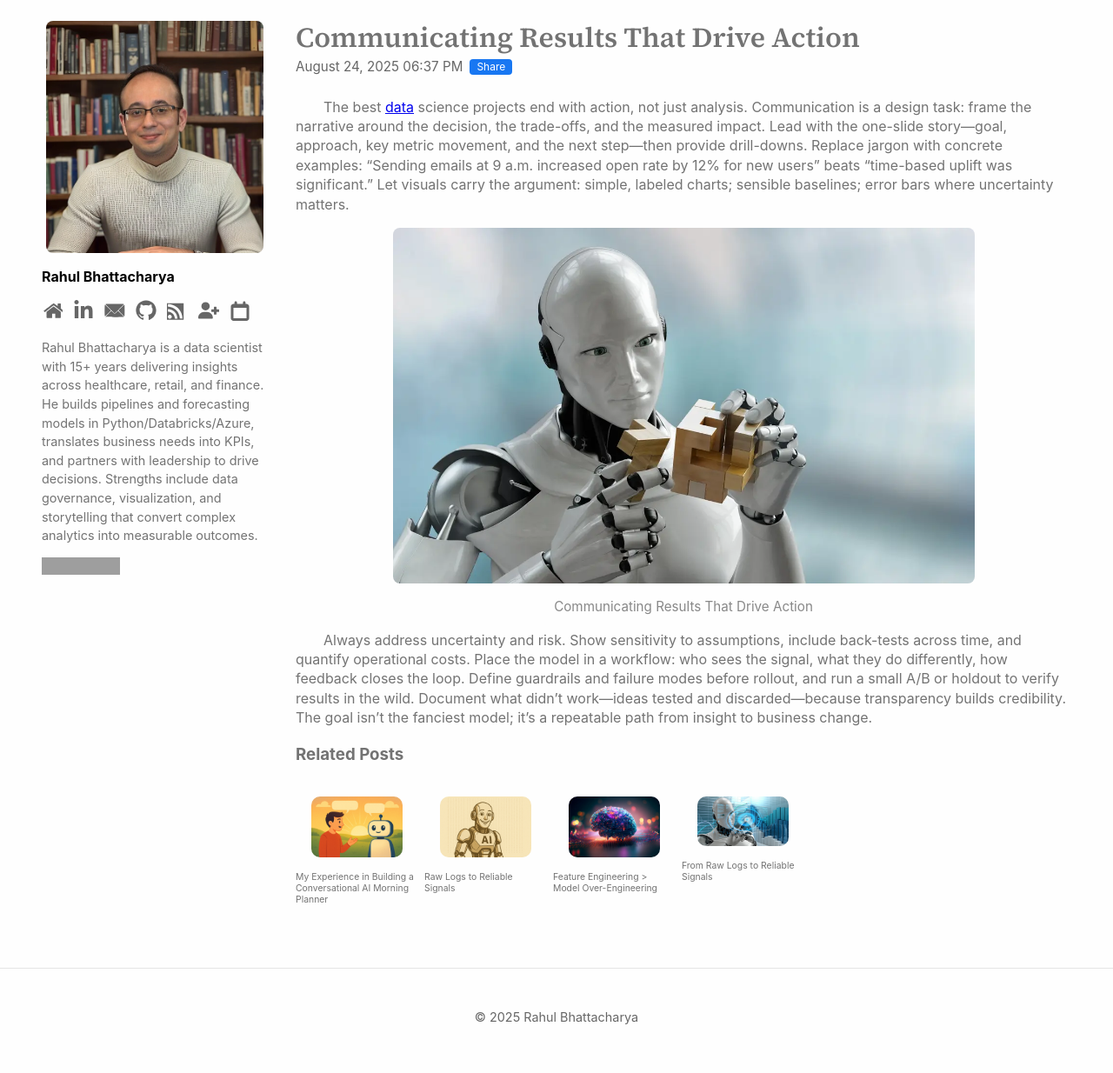
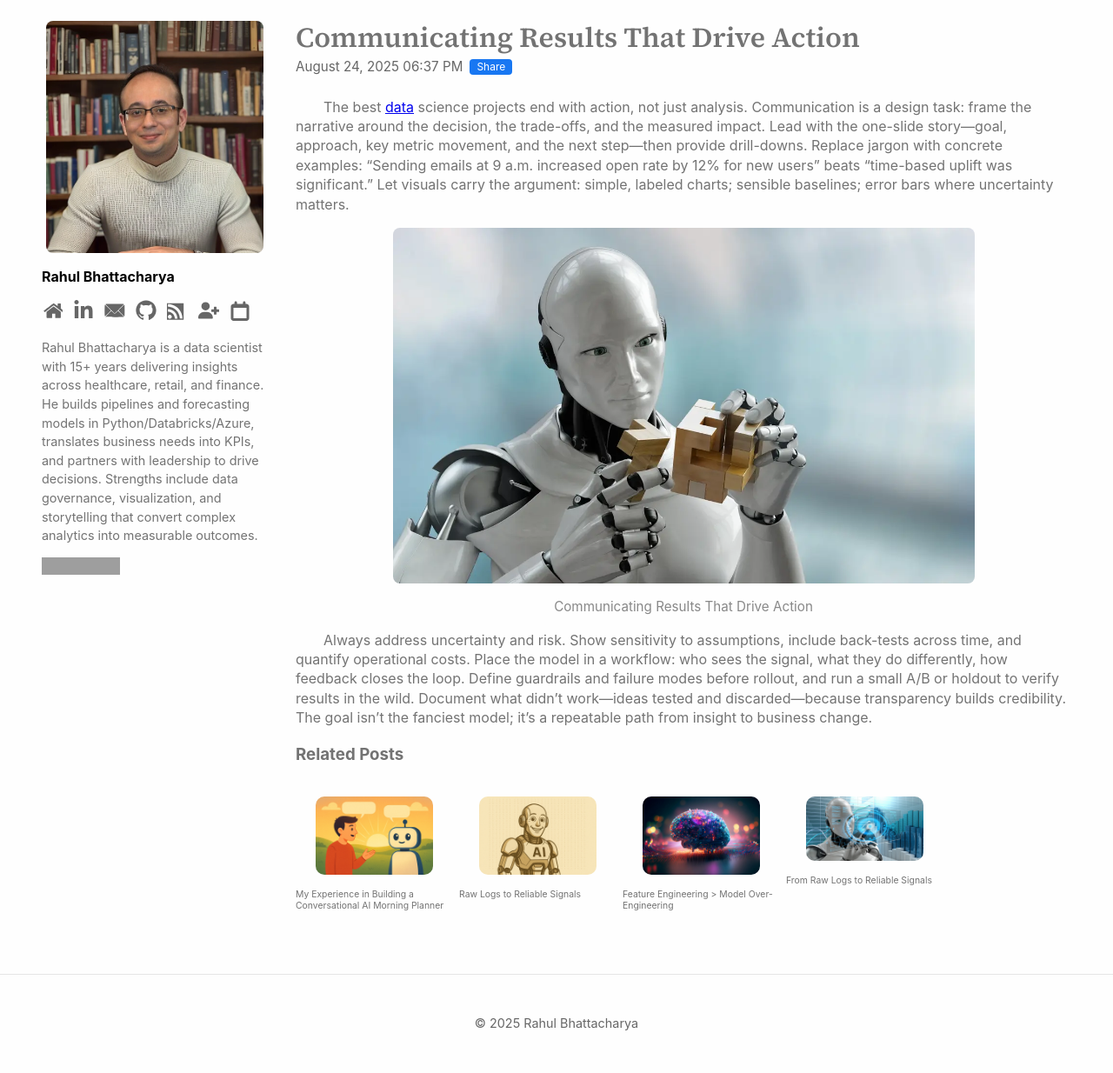
Before and after one commit to RahulBhattacharya1/RahulBhattacharya1.github.io, a Jekyll site: the page built from _posts/2025-08-24-second.md, in a window 1280 px wide. Shown: the whole page at 87% size. Built offline with Jekyll 4.4.1, drawn with Linux system fonts in a browser that asks for light colours; comment, search, counter and statistics services are not loaded; grey boxes are pictures that could not be loaded.

Commit message:
Update main.scss

```diff
--- a/assets/css/main.scss
+++ b/assets/css/main.scss
@@ -537,7 +537,7 @@ pre {
 /* ─── Related Posts: left-aligned, hover anim, mobile = 2 items ─── */
 .related-grid {
   display: grid;
-  grid-template-columns: repeat(auto-fill, 140px); /* desktop: small, packed tiles */
+  grid-template-columns: repeat(auto-fill, 180px); /* desktop: small, packed tiles */
   gap: 8px;
   justify-content: start;                            /* align under the heading */
   list-style: none;
@@ -545,7 +545,7 @@ pre {
   margin: 0;
 }
 
-.related-card { width: 140px; }
+.related-card { width: 180px; }
 
 .related-card a {
   display: block;
@@ -553,8 +553,8 @@ pre {
 }
 
 .related-thumb {
-  width: 140px;
-  height: 140px;              /* square */
+  width: 180px;
+  /*height: 140px;               square */
   object-fit: cover;
   border-radius: 10px;
   display: block;
```
